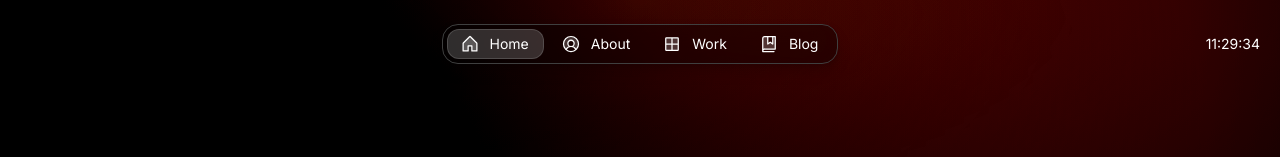
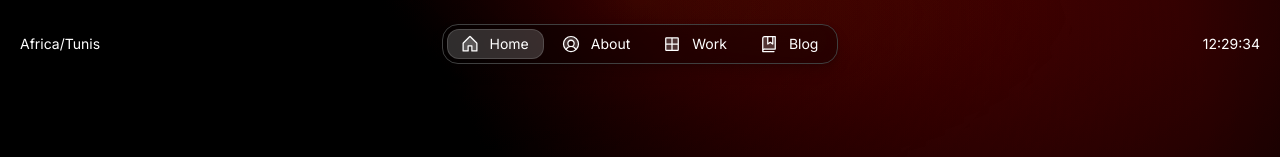
Before and after one commit to moetez-amara/magic-portfolio-for-next-js, a Next.js app: page /en in a window 1280 px wide. Shown: the top 157 px of the page. Built offline with nearby package versions, Linux system fonts and the light colour scheme.

Commit message:
location

```diff
--- a/src/app/resources/content.js
+++ b/src/app/resources/content.js
@@ -8,7 +8,7 @@ const person = {
     },
     role:      'Industrial Systems Engineer',
     avatar:    '/images/avatar.jpg',
-    //location:  'Africa/Tunis',        // Updated to reflect your location
+    location:  'Africa/Tunis',        // Updated to reflect your location
     languages: ['English: professional proficiency', 'French: professional proficiency', 'Arabic: Nativ']  // Optional: Updated languages
 }
 
```
